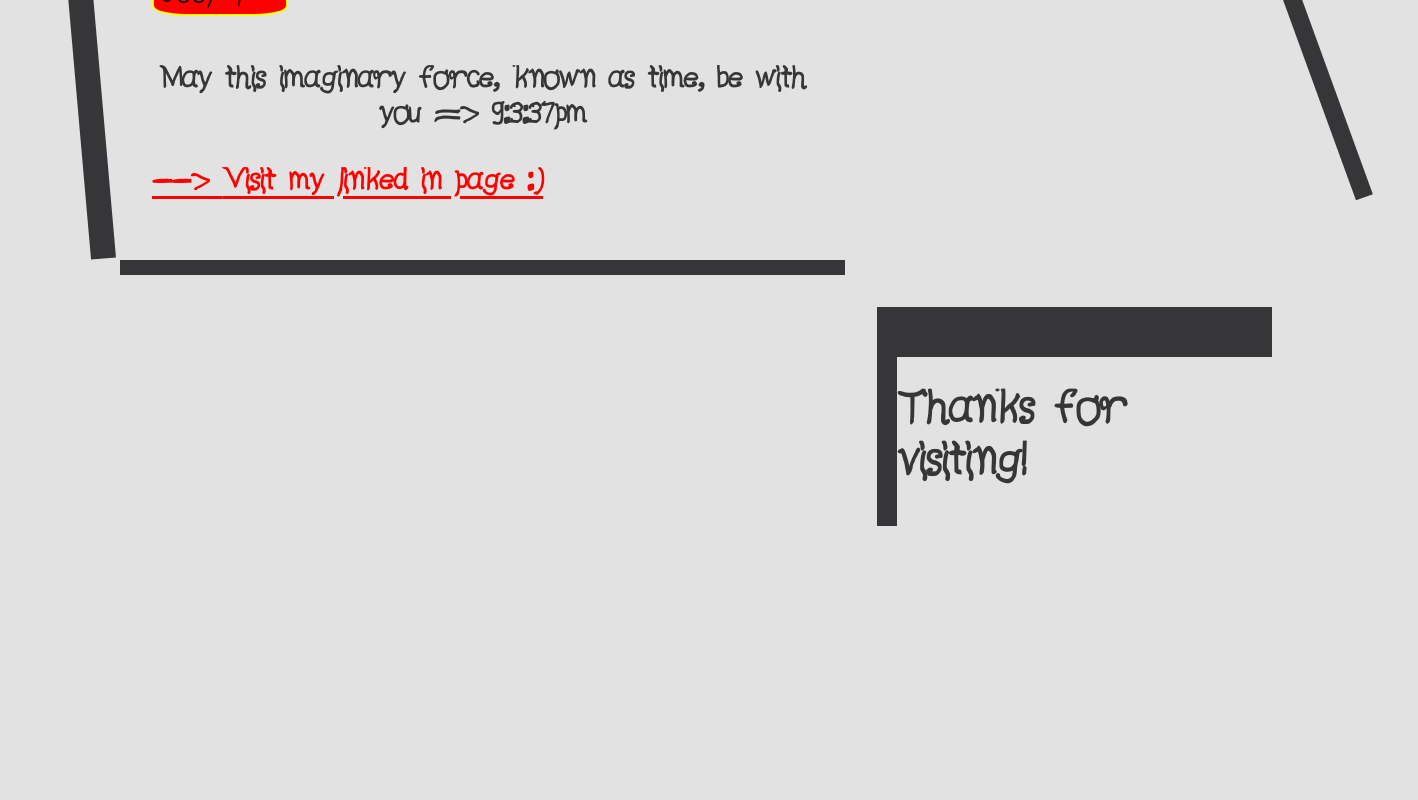
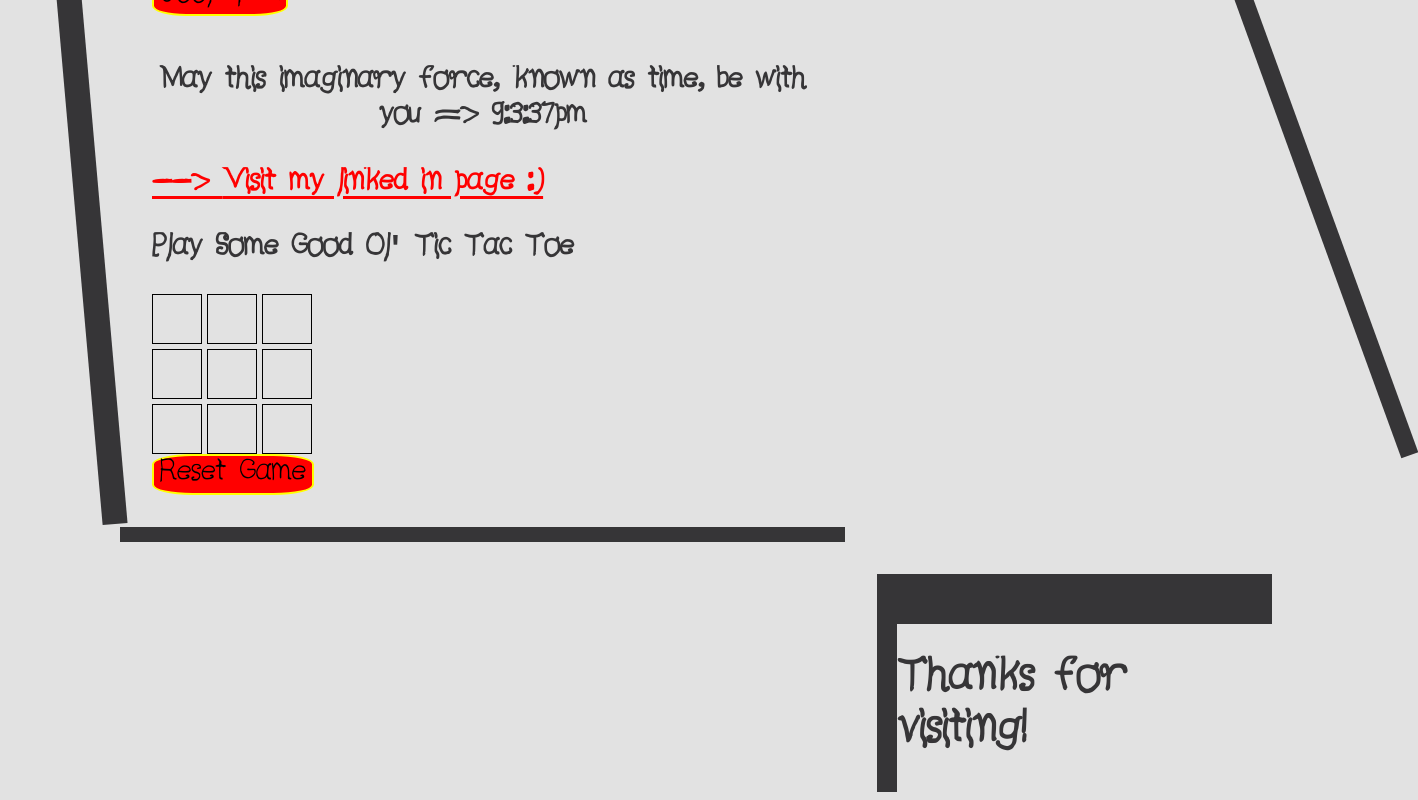
Before and after one commit to adamaslan/code-adamaslan, a React (Create React App) app: page / in a window 1280 px wide. Shown: the part 783-1583 px from the top of the page, 1418 px wide, since content can reach past the window. Before the commit the page ends 1317 px from the top, so only its background shows below. Built offline with nearby package versions, Linux system fonts and the light colour scheme.

Commit message:
tic-updates

```diff
--- a/package.json
+++ b/package.json
@@ -8,7 +8,7 @@
     "@testing-library/user-event": "^7.2.1",
     "react": "^16.13.1",
     "react-dom": "^16.13.1",
-    "react-scripts": "3.4.3",
+    "react-scripts": "^5.0.1",
     "react-timer-hook": "^3.0.5",
     "styled-components": "^5.1.1"
   },
--- a/src/App.js
+++ b/src/App.js
@@ -6,6 +6,7 @@ import styled from "styled-components";
 import "./index.css";
 import Statey1 from "./components/Statey1";
 import MeTimer from "./components/MeTimer";
+import TicTacToe from "./components/Tictac";
 
 const GridLayout = styled.div`
   display: grid;
@@ -145,6 +146,8 @@ function App() {
                 {" --> "}Visit my linked in page :)
               </a>{" "}
             </h2>{" "}
+            <h2>Play Some Good Ol' Tic Tac Toe</h2>
+            <TicTacToe />
           </Main>{" "}
           <AsideRight>
             <p>
@@ -163,6 +166,8 @@ function App() {
           </AsideRight>{" "}
           <Footer>
             <h1> Thanks for visiting! </h1>
+
+
           </Footer>
         </GridLayout>{" "}
       </>{" "}
--- /dev/null
+++ b/src/components/Tictac.js
@@ -0,0 +1,127 @@
+import React, { useState } from 'react';
+import styled from 'styled-components';
+
+const Board = styled.div`
+  display: grid;
+  grid-template-columns: repeat(3, 50px);
+  grid-gap: 5px;
+`;
+
+const Cell = styled.div`
+  width: 50px;
+  height: 50px;
+  border: 1px solid black;
+  display: inline-block;
+  text-align: center;
+  line-height: 50px;
+  font-size: 24px;
+  cursor: pointer;
+`;
+
+
+
+function TicTacToe() {
+  const [board, setBoard] = useState([
+    ['', '', ''],
+    ['', '', ''],
+    ['', '', '']
+  ]);
+  const [currentPlayer, setCurrentPlayer] = useState(0);
+  const [winner, setWinner] = useState(null);
+  const players = ['X', 'O'];
+
+  const checkWin = () => {
+    // Check rows
+    for (let i = 0; i < 3; i++) {
+      if (board[i][0] === board[i][1] && board[i][1] === board[i][2] && board[i][0] !== '') {
+        setWinner(board[i][0]);
+        return true;
+      }
+    }
+
+    // Check columns
+    for (let i = 0; i < 3; i++) {
+      if (board[0][i] === board[1][i] && board[1][i] === board[2][i] && board[0][i] !== '') {
+        setWinner(board[0][i]);
+        return true;
+      }
+    }
+
+    // Check diagonals
+    if (board[0][0] === board[1][1] && board[1][1] === board[2][2] && board[0][0] !== '') {
+      setWinner(board[0][0]);
+      return true;
+    }
+    if (board[0][2] === board[1][1] && board[1][1] === board[2][0] && board[0][2] !== '') {
+      setWinner(board[0][2]);
+      return true;
+    }
+
+    return false;
+  };
+
+  const makeMove = (row, col) => {
+    if (board[row][col] !== '') {
+      return;
+    }
+
+    const newBoard = [...board];
+    newBoard[row][col] = players[currentPlayer];
+    setBoard(newBoard);
+
+    if (checkWin()) {
+      return;
+    }
+
+    setCurrentPlayer((currentPlayer + 1) % 2);
+  };
+
+  const handleCellClick = (row, col) => {
+    if (winner) {
+      return;
+    }
+    makeMove(row, col);
+  };
+
+  const resetGame = () => {
+    setBoard([
+      ['', '', ''],
+      ['', '', ''],
+      ['', '', '']
+    ]);
+    setCurrentPlayer(0);
+    setWinner(null);
+  };
+
+  const renderBoard = () => {
+    return (
+
+      <Board>
+
+        {board.map((row, rowIndex) => (
+          <React.Fragment key={rowIndex}>
+            {row.map((cell, colIndex) => (
+              <Cell
+                key={colIndex}
+                onClick={() => handleCellClick(rowIndex, colIndex)}
+                className={cell ? `cell ${cell}` : 'cell'}
+              >
+                {cell}
+              </Cell>
+            ))}
+          </React.Fragment>
+        ))}
+      </Board>
+    );
+  };
+
+  return (
+    <div>
+      {renderBoard()}
+      {winner && <h2>Winner: {winner}</h2>}
+      <button onClick={resetGame}>Reset Game</button>
+    </div>
+  );
+}
+
+export default TicTacToe;
```
Also changed, not shown: 2 other files (tests, documents, lock files or other folders).
